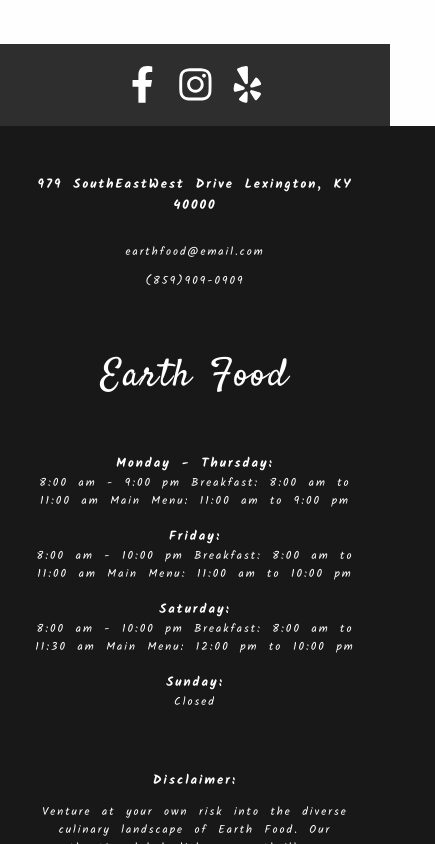
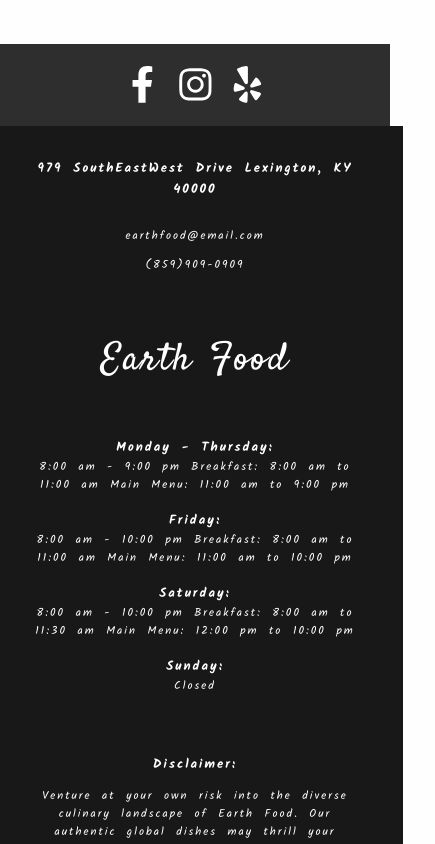
Before and after one commit to nwils000/restaurant-menu-site, a React (Vite) app: page /reservations in a window 390 px wide. Shown: the part 800-1644 px from the top of the page, 435 px wide, since content can reach past the window. Built offline with nearby package versions, Linux system fonts and the light colour scheme; a web font is replaced by a local one.

Commit message:
fixed padding on main-footer-content mobile

```diff
--- a/src/styles/Footer.css
+++ b/src/styles/Footer.css
@@ -109,3 +109,9 @@
     align-items: center;
   }
 }
+
+@media screen and (max-width: 1185px) {
+  .main-footer-content {
+    padding: 2rem 3rem;
+  }
+}
```
